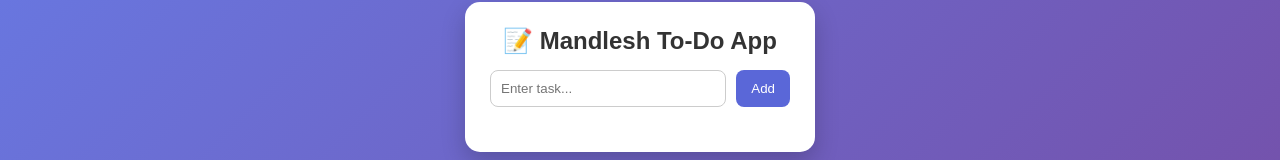
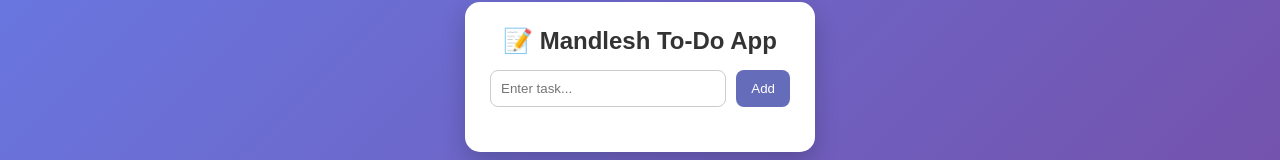
Before and after one commit to Mandlesh/SEPM-project, a plain HTML site: page index.html in a window 1280 px wide. In both pictures the pointer is over the button "Add". Shown: the part 323-483 px from the top of the page. Drawn offline with Linux system fonts and the light colour scheme.

Commit message:
My local changes

```diff
--- a/index.html
+++ b/index.html
@@ -57,7 +57,7 @@
     }
 
     button:hover {
-      background: #5a67d8;
+      background: #656dba;
     }
 
     ul {
```
